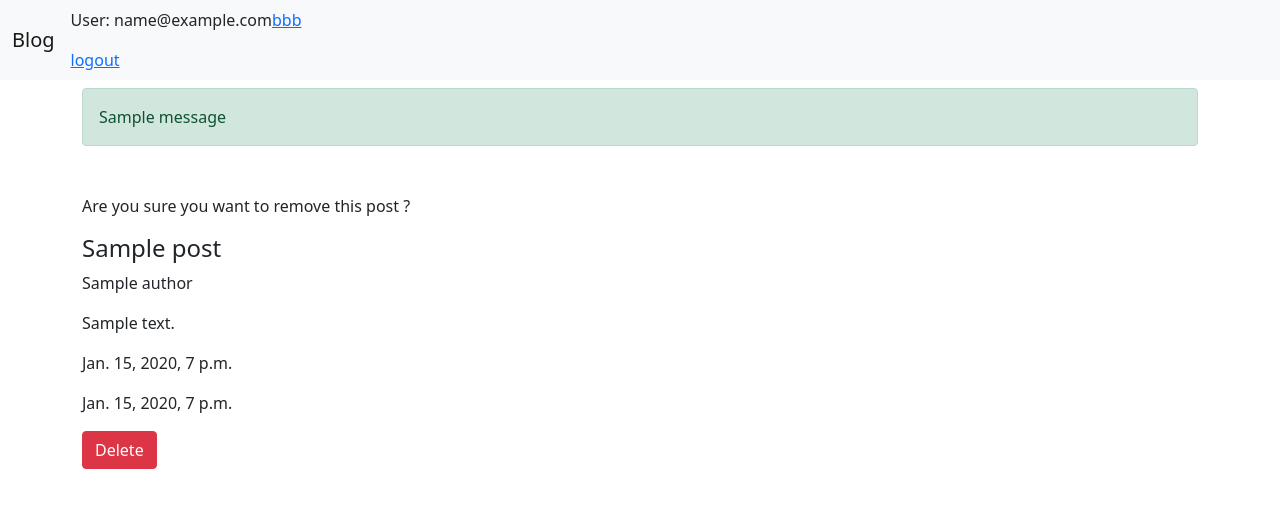
After one commit to shoujou/cowork_django, a Django app: page /blog/delete/00000000-0000-0000-0000-000000000001 in a window 1280 px wide. The commit adds this page. Shown: the top 508 px of the page. Run offline with Django 4.2, Linux system fonts and the light colour scheme; a user stored in the database is signed in; tables that the repository leaves empty hold one stand-in row (values such as "Sample post"); one stand-in notice (Sample message) is shown; some libraries are stand-ins or nearby versions.

Commit message:
post view 0

```diff
--- a/blog/models.py
+++ b/blog/models.py
@@ -30,7 +30,7 @@ class Post(models.Model):
     author = models.ForeignKey(to=Author, verbose_name=_("author"), on_delete=models.CASCADE)
 
     class Meta:
-        ordering = ["updated_date", "created_date"]
+        ordering = ["-updated_date", "-created_date"]
 
     def __str__(self) -> str:
         return "<Post:title=%s, author=%s>" % (self.title, self.author)
--- a/blog/templates/base.html
+++ b/blog/templates/base.html
@@ -26,6 +26,7 @@
         <ul class="navbar-nav mr-auto">
           <li class="navbar-item">
             {% if user.is_authenticated %}
+              <p>User: {{ user }}</p>
               <a href="/accounts/logout/">logout</a>
             {% else %}
               <a href="/accounts/register/">sign up</a>
@@ -40,6 +41,11 @@
     </div>
   </nav>
   <div class="container mt-2">
+    {% for message in messages %}
+      <div {% if message.tags %} class="{{ message.tags }}"{% endif %}>
+        {{ message }}
+      </div>
+    {% endfor %}
     {% block content %}{% endblock content %}
   </div>
 </body>
--- /dev/null
+++ b/blog/templates/blog/post_confirm_delete.html
@@ -0,0 +1,18 @@
+{% extends 'base.html' %}
+
+{% block content %}
+<div class="post-delete">
+  <form action="" method="post" class="mt-5">
+    {% csrf_token %}
+    <p>Are you sure you want to remove this post ?</p>
+    <h4>{{ post.title }}</h4>
+    <p>{{ post.author }}</p>
+    <p>{{ post.body }}</p>
+    <p>{{ post.created_date }}</p>
+    {% if post.updated_date %}
+    <p>{{ post.updated_date }}</p>
+    {% endif %}
+    <button type="submit" class="btn btn-danger" value="delete">Delete</button>
+  </form>
+</div>
+{% endblock content %}
--- a/blog/templates/blog/post_list.html
+++ b/blog/templates/blog/post_list.html
@@ -11,6 +11,11 @@
             <p>{{ post.author }}</p>
             <p>{{ post.body }}</p>
             <p>{{ post.created_date }}</p>
+            <a href="{% url 'blog:post-detail' pk=post.pk %}" class="btn btn-sm btn-outline-primary" role="button" aria-pressed="true">View</a>
+            {% if user.is_authenticated %}
+              <a href="{% url 'blog:post-update' pk=post.pk %}" class="btn btn-sm btn-outline-secondary" role="button" aria-pressed="true">Edit</a>
+              <a href="{% url 'blog:post-delete' pk=post.pk %}" class="btn btn-sm btn-outline-danger" role="button" aria-pressed="true">delete</a>
+            {% endif %}
           </li>
         {% endfor %}
       </ul>
--- a/blog/urls.py
+++ b/blog/urls.py
@@ -6,6 +6,10 @@ app_name = "blog"
 
 urlpatterns = [
     path('', views.PostListView.as_view(), name='post-list'),
+    path('detail/<uuid:pk>/', views.PostDetailView.as_view(), name='post-detail'),
+    path('create/', views.PostCreateView.as_view(), name='post-create'),
+    path('update/<uuid:pk>', views.PostUpdateView.as_view(), name='post-update'),
+    path('delete/<uuid:pk>', views.PostDeleteView.as_view(), name='post-delete'),
     path('author/', views.AuthorListView.as_view(), name='author-list'),
     path('author/create/', views.AuthorCreateView.as_view(), name="author-create"),
     # path('author-detail:<int:pk>'),
--- a/blog/views.py
+++ b/blog/views.py
@@ -5,13 +5,12 @@ from django.contrib.auth.mixins import LoginRequiredMixin
 from django.contrib import messages
 from django.core.exceptions import ObjectDoesNotExist
 
-from .forms import AuthorForm
+from .forms import AuthorForm, PostForm
 from .models import Author, Post
 
 
 class AuthorListView(generic.ListView):
     model = Author
-    context_object_name = "author_list"
 
 
 class AuthorCreateView(LoginRequiredMixin, generic.CreateView):
@@ -22,6 +21,7 @@ class AuthorCreateView(LoginRequiredMixin, generic.CreateView):
     def get(self, request, *args, **kwargs):
         try:
             if (Author.objects.get(user=request.user)):
+                messages.warning(request, "You already have an author account.")
                 return redirect("blog:post-list")
         except ObjectDoesNotExist:
             pass
@@ -39,11 +39,48 @@ class AuthorUpdateView(LoginRequiredMixin, generic.UpdateView):
     form_class = AuthorForm
     success_url = reverse_lazy("blog:author-detail")
 
-    def get_form(self, form_class):
-        if form_class is None:
-            form_class = self.get_form_class()
-        return form_class(user=self.request.user, **self.get_form_kwargs())
+    def form_valid(self, form):
+        self.object = form.save(commit=False)
+        self.object.user = self.request.user
+        return super().form_valid(form)
+
 
 class PostListView(generic.ListView):
     model = Post
-    context_object_name = "post_list"
+
+
+class PostDetailView(generic.DetailView):
+    model = Post
+
+
+class PostCreateView(LoginRequiredMixin, generic.CreateView):
+    model = Post
+    form_class = PostForm
+
+    def form_valid(self, form):
+        self.object = form.save(commit=False)
+        self.object.author = self.request.user.author
+        return super().form_valid(form)
+
+    def get_success_url(self) -> str:
+        self.success_url = reverse("blog:post-detail", kwargs={'pk': self.object.id})
+        return super().get_success_url()
+
+
+class PostUpdateView(LoginRequiredMixin, generic.UpdateView):
+    model = Post
+    form_class = PostForm
+
+    def form_valid(self, form):
+        self.object = form.save(commit=False)
+        self.object.author = self.request.user.author
+        return super().form_valid(form)
+
+    def get_success_url(self) -> str:
+        self.success_url = reverse("blog:post-detail", kwargs={'pk': self.object.id})
+        return super().get_success_url()
+
+
+class PostDeleteView(LoginRequiredMixin, generic.DeleteView):
+    model = Post
+    success_url = reverse_lazy("blog:post-list")
--- a/customauth/templates/registration/login.html
+++ b/customauth/templates/registration/login.html
@@ -1,7 +1,6 @@
 {% extends 'base.html' %}
 
 {% block content %}
-  <div class="container mt-5">
   {% if form.errors %}
     <p>Your username and password didn't match. Please try again.</p>
   {% endif %}
@@ -11,5 +10,4 @@
     {{ form.as_p }}
     <input type="submit" value="login" class="btn btn-primary">
   </form>
-  </div>
 {% endblock content %}
```
Also changed, not shown: blog/forms.py (+7 -1 lines), blog/templates/blog/post_detail.html (added, +12 -0 lines), blog/templates/blog/post_form.html (+17 -0 lines), config/settings.py (+10 -0 lines), customauth/templates/registration/register.html (+6 -7 lines), blog/templates/blog/post_delete.html (deleted). Lines whose indentation alone changed are shown as unchanged.
